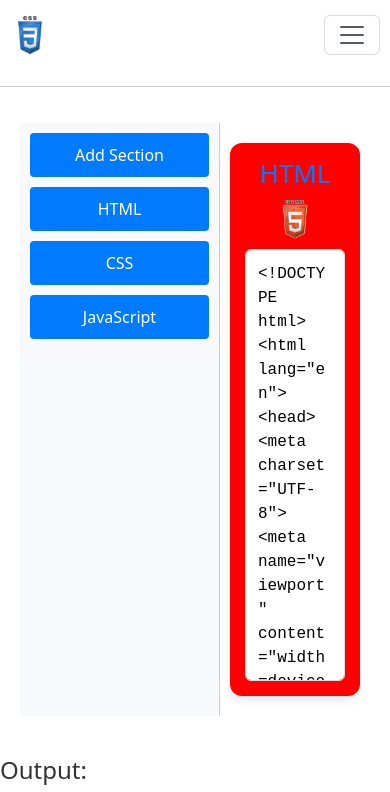
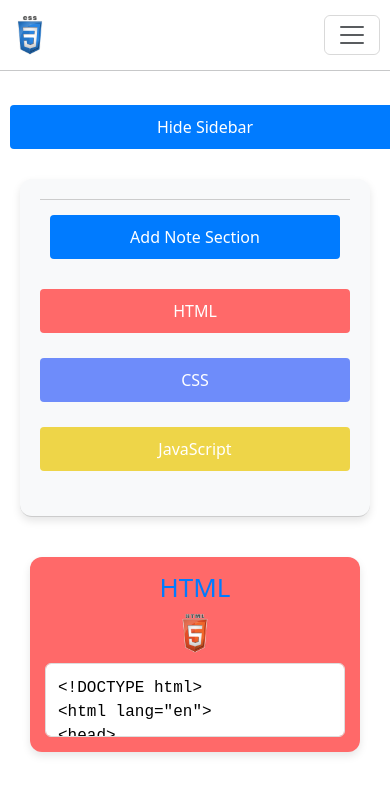
Before and after one commit to Ramharsh-aidev/Frontend-Projects, a React (Create React App) app in the folder React-Projects/code_editor/: page / in a window 390 px wide. Shown: the top 792 px of the page. Built offline with nearby package versions, Linux system fonts and the light colour scheme.

Commit message:
Debugging of Sidebar done

```diff
--- a/React-Projects/code_editor/package.json
+++ b/React-Projects/code_editor/package.json
@@ -11,6 +11,7 @@
     "bootstrap": "^5.3.3",
     "react": "^18.3.1",
     "react-dom": "^18.3.1",
+    "react-icons": "^5.3.0",
     "react-scripts": "5.0.1",
     "web-vitals": "^2.1.4"
   },
--- a/React-Projects/code_editor/src/App.js
+++ b/React-Projects/code_editor/src/App.js
@@ -12,38 +12,39 @@ const App = () => {
             title: 'HTML',
             logo: htmlLogo,
             content: '<!DOCTYPE html>\n<html lang="en">\n<head>\n<meta charset="UTF-8">\n<meta name="viewport" content="width=device-width, initial-scale=1.0">\n<title>Document</title>\n</head>\n<body>\n<h1>Jai Shri Ram</h1>\n</body>\n</html>',
-            color: 'red'
+            color: '#ff6969' // Updated color for HTML
         },
         {
             title: 'CSS',
             logo: cssLogo,
             content: 'body { background-color: #f0f0f0; }\nh1 { color: #333; text-align: center; }',
-            color: 'blue'
+            color: '#6e8cfa' // Updated color for CSS
         },
         {
             title: 'JavaScript',
             logo: jsLogo,
             content: 'console.log("Hello, world!");',
-            color: 'yellow'
+            color: '#eed548' // Updated color for JavaScript
         }
     ];
 
     const [sections, setSections] = useState(initialSections);
     const [customSections, setCustomSections] = useState([]);
     const [activeSection, setActiveSection] = useState(initialSections[0].title);
+    const [isSidebarOpen, setIsSidebarOpen] = useState(true);
 
     const addSection = () => {
-        if (customSections.length < 2) {
+        if (customSections.length < 3) {
             const newSectionIndex = customSections.length + 1;
             const newSection = {
-                title: `Custom Section ${newSectionIndex}`,
+                title: `Note ${newSectionIndex}`, // Updated section title
                 logo: '',
                 content: '',
-                color: 'purple'
+                color: '#ff8949'
             };
             setCustomSections([...customSections, newSection]);
         } else {
-            alert("You can only add up to 2 custom sections.");
+            alert("You can only add up to 3 note sections.");
         }
     };
 
@@ -53,6 +54,10 @@ const App = () => {
 
         setSections(sections.map(updateSection));
         setCustomSections(customSections.map(updateSection));
+    };
+
+    const deleteCustomSection = (title) => {
+        setCustomSections(customSections.filter(section => section.title !== title));
     };
 
     const generateOutput = () => {
@@ -75,15 +80,24 @@ const App = () => {
         `;
     };
 
+    const toggleSidebar = () => {
+        setIsSidebarOpen(prev => !prev);
+    };
+
     return (
         <div className="App">
-            <Navbar /><hr></hr>
+            <Navbar /><hr style={{margin:0}}/><br/>
+            <button onClick={toggleSidebar} className="toggle-sidebar-btn">
+                {isSidebarOpen ? 'Hide Sidebar' : 'Show Sidebar'}
+            </button>
             <CodeEditor
                 sections={[...sections, ...customSections]}
                 addSection={addSection}
                 updateContent={updateContent}
+                deleteCustomSection={deleteCustomSection}
                 activeSection={activeSection}
                 setActiveSection={setActiveSection}
+                isSidebarOpen={isSidebarOpen}
             />
             <div className="output-area">
                 <h2>Output:</h2>
--- a/React-Projects/code_editor/src/CSS_Files/CodeEditor.css
+++ b/React-Projects/code_editor/src/CSS_Files/CodeEditor.css
@@ -1,4 +1,19 @@
 /* Container for the code editor sections */
+.toggle-sidebar-btn {
+    margin: 10px;
+    padding: 10px;
+    background-color: #007bff;
+    color: white;
+    border: none;
+    border-radius: 4px;
+    cursor: pointer;
+    transition: background-color 0.2s;
+}
+
+.toggle-sidebar-btn:hover {
+    background-color: #0056b3;
+}
+
 .code-editor-container {
     display: flex;
     height: 75vh;
@@ -8,26 +23,64 @@
 
 /* Sidebar styling */
 .sidebar {
-    width: 200px;
-    padding: 10px;
+    width: 250px;
+    padding: 20px;
     background-color: #f8f9fa;
     border-right: 1px solid #ccc;
+    border-radius: 12px;
+    box-shadow: 0 4px 8px rgba(0, 0, 0, 0.1);
+    transition: all 0.3s ease;
 }
 
-.sidebar button {
+.sidebar:hover {
+    box-shadow: 0 8px 16px rgba(0, 0, 0, 0.2);
+}
+
+/* Add Note Section styling */
+.add-note-container {
+    margin-bottom: 20px;
+    padding: 10px;
+    border-top: 1px solid #ccc; /* Divider line */
+    padding-top: 15px; /* Spacing for the note section */
+}
+
+.section-item {
+    display: flex;
+    justify-content: space-between;
+    align-items: center;
+    margin-bottom: 15px;
+}
+
+.add-note-button {
     width: 100%;
     padding: 10px;
-    margin-bottom: 10px;
-    background-color: #007bff;
+    background-color: #007bff; /* Change as needed */
     color: white;
     border: none;
     border-radius: 4px;
     cursor: pointer;
     transition: background-color 0.2s;
+    font-size: 16px;
 }
 
-.sidebar button:hover {
-    background-color: #0056b3;
+.add-note-button:hover {
+    background-color: #0056b3; /* Change as needed */
+}
+
+.section-item button {
+    flex: 1;
+    padding: 10px;
+    margin-bottom: 10px;
+    color: white;
+    border: none;
+    border-radius: 4px;
+    cursor: pointer;
+    transition: background-color 0.2s, transform 0.2s;
+    font-size: 16px;
+}
+
+.section-item button:hover {
+    transform: scale(1.05);
 }
 
 /* Editor sections container */
@@ -87,6 +140,19 @@ textarea::placeholder {
     color: #888;
 }
 
+/* Delete icon styling */
+.delete-icon {
+    width: 20px;
+    height: 20px;
+    cursor: pointer;
+    margin-left: 10px;
+}
+
+/* Add hover effect for the delete icon */
+.delete-icon:hover {
+    opacity: 0.7;
+}
+
 /* Output area styling */
 .output-area {
     margin-top: 20px;
@@ -96,3 +162,21 @@ textarea::placeholder {
     font-size: 24px;
     color: #333;
 }
+
+/* Responsive Styles */
+@media (max-width: 768px) {
+    .code-editor-container {
+        flex-direction: column;
+    }
+
+    .sidebar {
+        width: 100%;
+        border-right: none;
+        border-bottom: 1px solid #ccc;
+        margin-bottom: 20px;
+    }
+
+    .toggle-sidebar-btn {
+        width: 100%;
+    }
+}
--- a/React-Projects/code_editor/src/components/CodeEditor.jsx
+++ b/React-Projects/code_editor/src/components/CodeEditor.jsx
@@ -1,18 +1,36 @@
 import React from 'react';
 import '../CSS_Files/CodeEditor.css';
+import deleteIcon from '../Images/delete-icon.png';
 
-const CodeEditor = ({ sections = [], addSection, updateContent, activeSection, setActiveSection }) => {
+const CodeEditor = ({ sections = [], addSection, updateContent, deleteCustomSection, activeSection, setActiveSection, isSidebarOpen }) => {
     return (
         <div className="code-editor-container">
+            {isSidebarOpen && (
                 <div className="sidebar">
-                <button onClick={addSection}>Add Section</button>
+                    <div className="add-note-container">
+                        <button className="add-note-button" onClick={addSection}>Add Note Section</button>
+                    </div>
                     {sections.map((section, index) => (
-                    <button key={index} onClick={() => setActiveSection(section.title)}>
+                        <div key={index} className="section-item">
+                            <button
+                                onClick={() => setActiveSection(section.title)}
+                                style={{ backgroundColor: section.color }} // Set button color
+                            >
                                 {section.title}
                             </button>
+                            {section.title.startsWith('Note') && (
+                                <img
+                                    src={deleteIcon}
+                                    alt="Delete"
+                                    className="delete-icon"
+                                    onClick={() => deleteCustomSection(section.title)}
+                                />
+                            )}
+                        </div>
                     ))}
                 </div>
-            <div className="editor-sections">
+            )}
+            <div className="editor-sections" style={{ flex: 1 }}>
                 {sections.map((section) =>
                     section.title === activeSection && (
                         <div key={section.title} className="code-editor-section" style={{ backgroundColor: section.color }}>
@@ -23,7 +41,7 @@ const CodeEditor = ({ sections = [], addSection, updateContent, activeSection, s
                             <textarea
                                 value={section.content}
                                 onChange={(e) => updateContent(section.title, e.target.value)}
-                                placeholder={`Write your ${section.title} code here...`}
+                                placeholder={`Write your ${section.title} here...`}
                             />
                         </div>
                     )
```
Also changed, not shown: React-Projects/code_editor/src/Images/delete-icon.png (added), 1 other file (tests, documents, lock files or other folders). Lines whose indentation alone changed are shown as unchanged.
